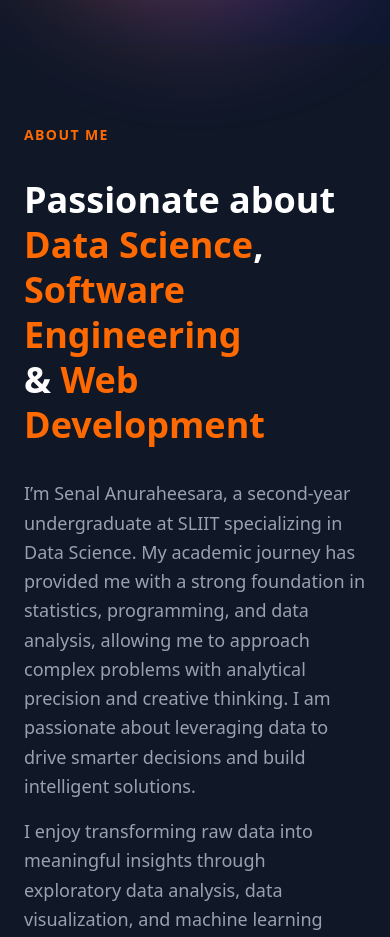
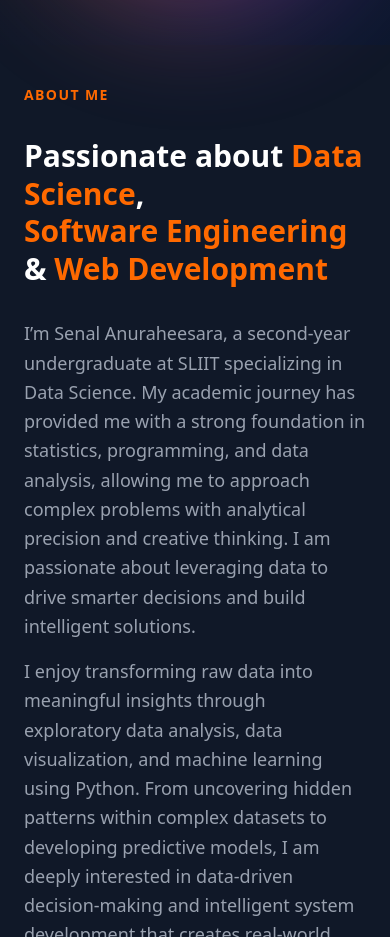
Before and after one commit to senalanuraheesara/Portfolio, a React (Vite) app: page / in a window 390 px wide. Shown: the part 1080-2017 px from the top of the page. Built offline with nearby package versions, Linux system fonts and the light colour scheme.

Commit message:
Update About.jsx

```diff
--- a/src/Pages/About.jsx
+++ b/src/Pages/About.jsx
@@ -3,7 +3,7 @@ import { Code2, Database, Layout, Brain } from 'lucide-react';
 
 const About = () => {
     return (
-        <section id="about" className="min-h-screen flex items-center justify-center bg-gray-50 dark:bg-gray-900 py-20 px-6 transition-colors duration-300">
+        <section id="about" className="min-h-screen flex items-center justify-center bg-gray-50 dark:bg-gray-900 py-10 md:py-20 px-6 transition-colors duration-300">
             <div className="max-w-7xl mx-auto flex flex-col md:flex-row items-center gap-16">
 
                 {/* Left Column: Text Content */}
@@ -12,7 +12,7 @@ const About = () => {
                         About Me
                     </h3>
 
-                    <h2 className="text-4xl md:text-5xl font-bold text-gray-900 dark:text-white leading-tight">
+                    <h2 className="text-3xl md:text-5xl font-bold text-gray-900 dark:text-white leading-tight">
                         Passionate about <span className="text-orange-500">Data Science</span>, <br />
                         <span className="text-orange-500">Software Engineering</span> <br />
                         & <span className="text-orange-500">Web Development</span>
```
